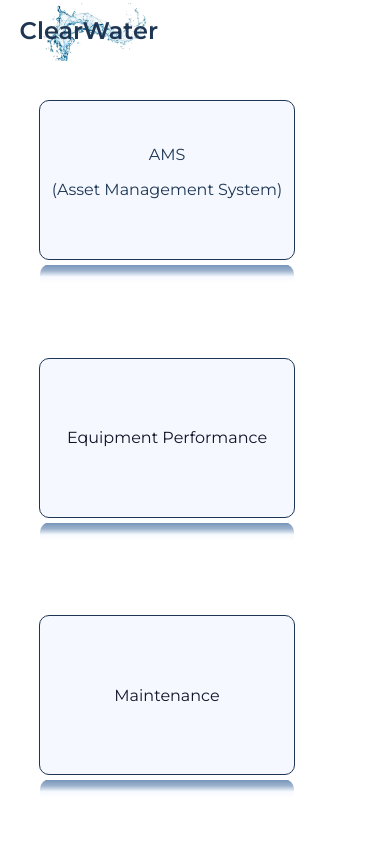
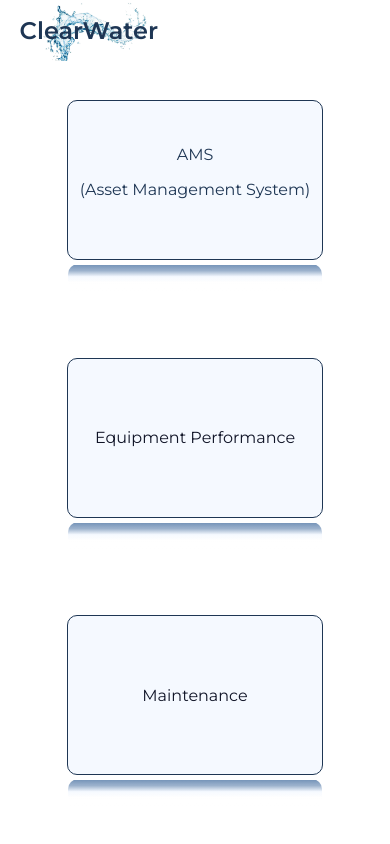
Before and after one commit to p-sweta/asset-management-client, a React (Create React App) app: page /dashboard in a window 390 px wide. Shown: the top 844 px of the page. Built offline with nearby package versions, Linux system fonts and the light colour scheme.

Commit message:
minor fix on mobile styling

```diff
--- a/src/components/DashBoard/Dashboard.scss
+++ b/src/components/DashBoard/Dashboard.scss
@@ -5,7 +5,7 @@
 
 .dashboard {
     @include page-padding;
-    margin: 5vw 0;
+    margin: 5vw auto;
     display: flex;
     // flex-direction: column;
     flex-wrap: wrap;
@@ -13,6 +13,7 @@
     &__link {
         text-decoration: none;
         color: $darkblue;
+        margin: auto;
     }
 
     &__card-container {
@@ -20,7 +21,7 @@
         height: 10rem;
         width: 16rem;
         position: relative;
-        margin: 5vw 5vw 20vw 5vw;
+        margin: 5vw auto 20vw auto;
         border-radius: 10px;
         border: solid 1px $darkblue;
         display: flex;
```
